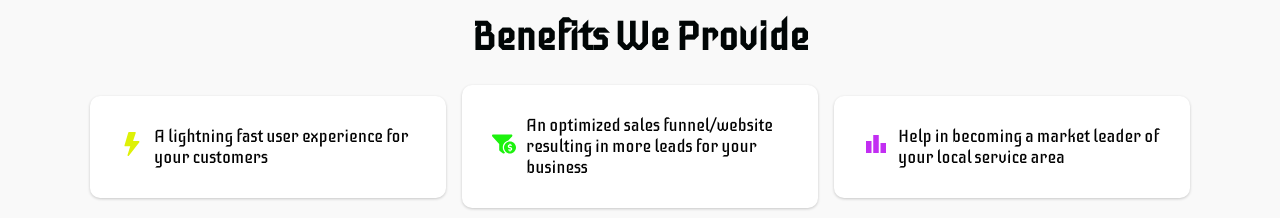
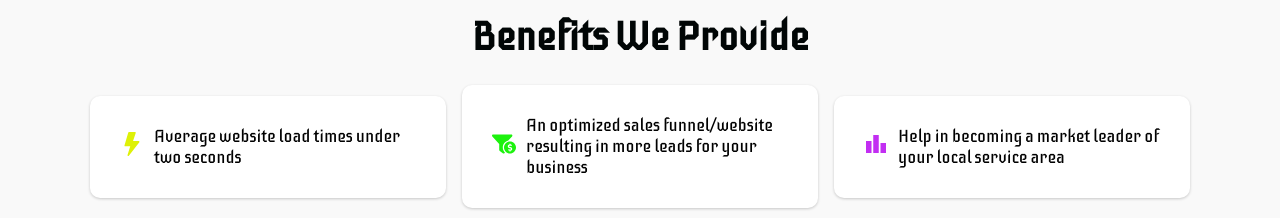
Before and after one commit to mroberson11/cruxmockup, a Next.js app: page / in a window 1280 px wide. Shown: the part 1620-1838 px from the top of the page. Built offline with nearby package versions, Linux system fonts and the light colour scheme.

Commit message:
Change benefits info

```diff
--- a/src/components/Benefits/index.js
+++ b/src/components/Benefits/index.js
@@ -39,7 +39,7 @@ const Benefits = () => {
               <Lightning />
             </BenefitIcon>
             <BenefitText>
-              A lightning fast user experience for your customers
+              Average website load times under two seconds
             </BenefitText>
           </BenefitItem>
           <BenefitItem>
```
